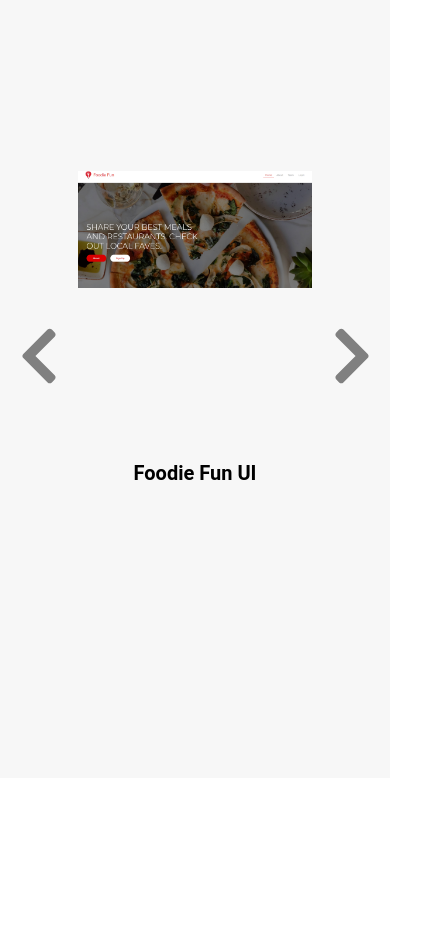
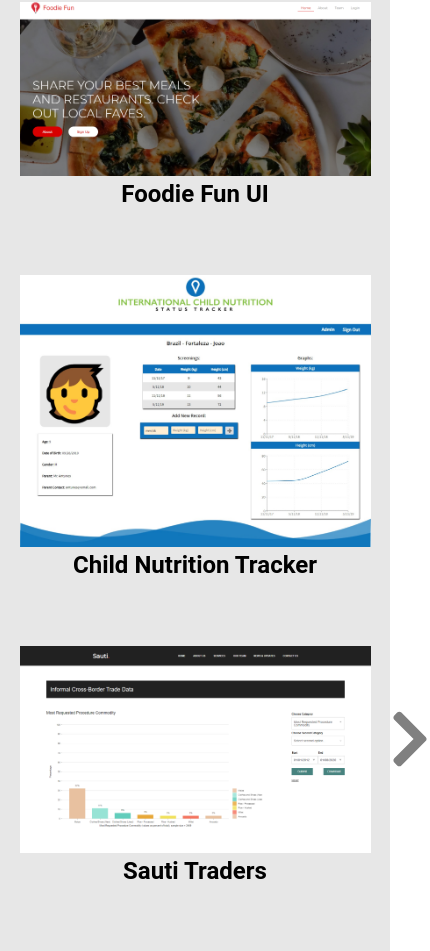
Before and after one commit to sandramkimball/sandramkimball, a React (Create React App) app in the folder portfolio/: page / in a window 390 px wide. Shown: the part 2620-3571 px from the top of the page, 430 px wide, since content can reach past the window. Before the commit the page ends 3398 px from the top, so only its background shows below. Built offline with nearby package versions, Linux system fonts and the light colour scheme.

Commit message:
added alternate opt for banner 3 slides

```diff
--- a/portfolio/src/App.css
+++ b/portfolio/src/App.css
@@ -134,7 +134,11 @@
   }
 
   /* banner 3 */
-  .pj-container h2{font-size: 1.25rem;}
-  .pj-container p{display: none}
+  /* .pj-container h2{font-size: 1.25rem;}
+  .pj-container p{display: none} */
+  .pj-container{display: none}
+  .pj-container svg{display: none}
+  .pj-container-2{display: initial !important}
+  .banner-3{height: 100% !important}
 
 }
--- a/portfolio/src/components/Banner_3.js
+++ b/portfolio/src/components/Banner_3.js
@@ -61,13 +61,51 @@ const Projects = () => {
 
 
     return (
-        <ProjectsContainer id='3'>
+        <ProjectsContainer id='3' className='banner-3'>
             <FontAwesomeIcon icon={faChevronLeft} onClick={handleBackClick}/>
             <div className='pj-container'>
                 {transitions.map( ({item, props, key}) => {
                     const Slide = slides[item]
                     return <Slide key={key} style={props}/>
                 })}
+            </div>
+
+            <div className='pj-container-2'>
+                <div>
+                    <a href='https://foodie-fun-app.netlify.com/?_ga=2.228749211.602302675.1567105491-253791327.1567105491' target="_blank">
+                        <img src={homepage}/>
+                        <h2>Foodie Fun UI</h2>
+                        <p>Collaborated with a UX designer to build a marketing site for a food blog app.</p>
+                    </a>
+                </div>
+                <div>
+                    <a href='https://icnst-development.netlify.com/' target="_blank">
+                        <img src={icnst}/>
+                        <h2>Child Nutrition Tracker</h2>
+                        <p>Worked in collabe with a senior React developer to build out components, forms, routes for an application designed to help doctors in foreign nations log and chart health information for patients.</p>
+                    </a>
+                </div>
+                <div>
+                    <a href='https://sauti.now.sh/' target="_blank">
+                        <img src={sautidb3}/>
+                        <h2>Sauti Traders</h2>
+                        <p>Worked on a team of five with a non-profit organization to deliver a cross-filtration search platform for traders data collected by the organization.</p>
+                    </a>
+                </div>
+                <div>
+                    <a href='https://stylistfind.now.sh/' target="_blank">
+                        <img src={stylist}/>
+                        <h2>Stylist Find</h2>
+                        <p>Built a SQL database, populated it with dummy data, and used it in a front end application designed as a professional platform for hairstylists to self promote.</p>
+                    </a>
+                </div>
+                <div>
+                    <a>
+                        <img src={mars}/>
+                        <h2>Coming Soon</h2>
+                        <p>Online Python/Django maze game.</p>
+                    </a>
+                </div>
             </div>
             <FontAwesomeIcon icon={faChevronRight} onClick={handleClick}/>
         </ProjectsContainer>
@@ -79,10 +117,10 @@ export default Projects;
 const ProjectsContainer = styled.section`
     width: 100%;
     height: 100vh;
-    margin: 0 auto;
+    padding: 10vh auto;
     display: flex;
     justify-content: center;
-    background: #f7f7f7;
+    background: #e7e7e7;
     will-change: transform, opacity;
     svg{
         font-size: 4rem;
@@ -110,4 +148,18 @@ const ProjectsContainer = styled.section`
         :hover{color: gray}
     }
     p{max-width: 50vw;margin: auto;}
+    .pj-container-2{
+        display: none
+        img{
+            width: 90vw;
+            height: 100%;
+            object-fit: contain;
+        }
+        p{display: none}
+        h2{margin-bottom: 10vh; margin: auto}
+        div{
+            margin: 8vh auto;
+        }
+    }
+
 `;
```
